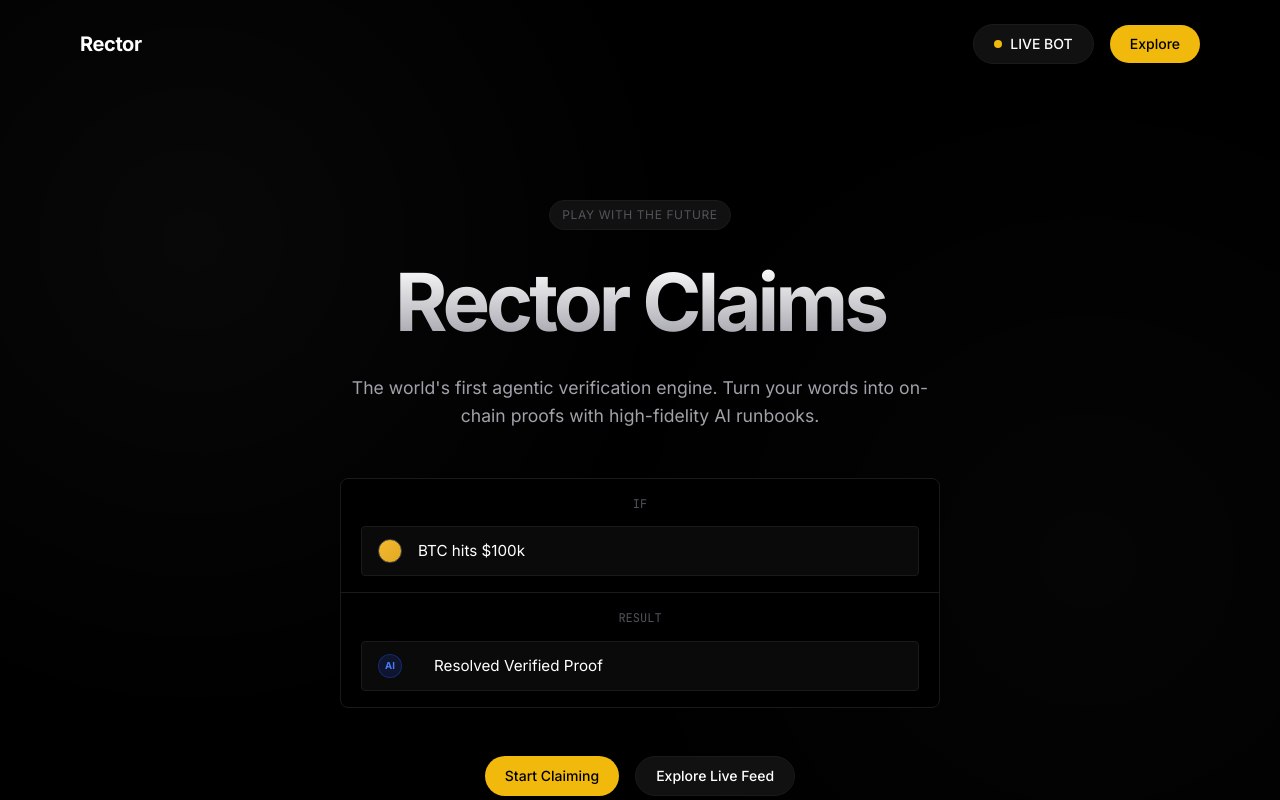
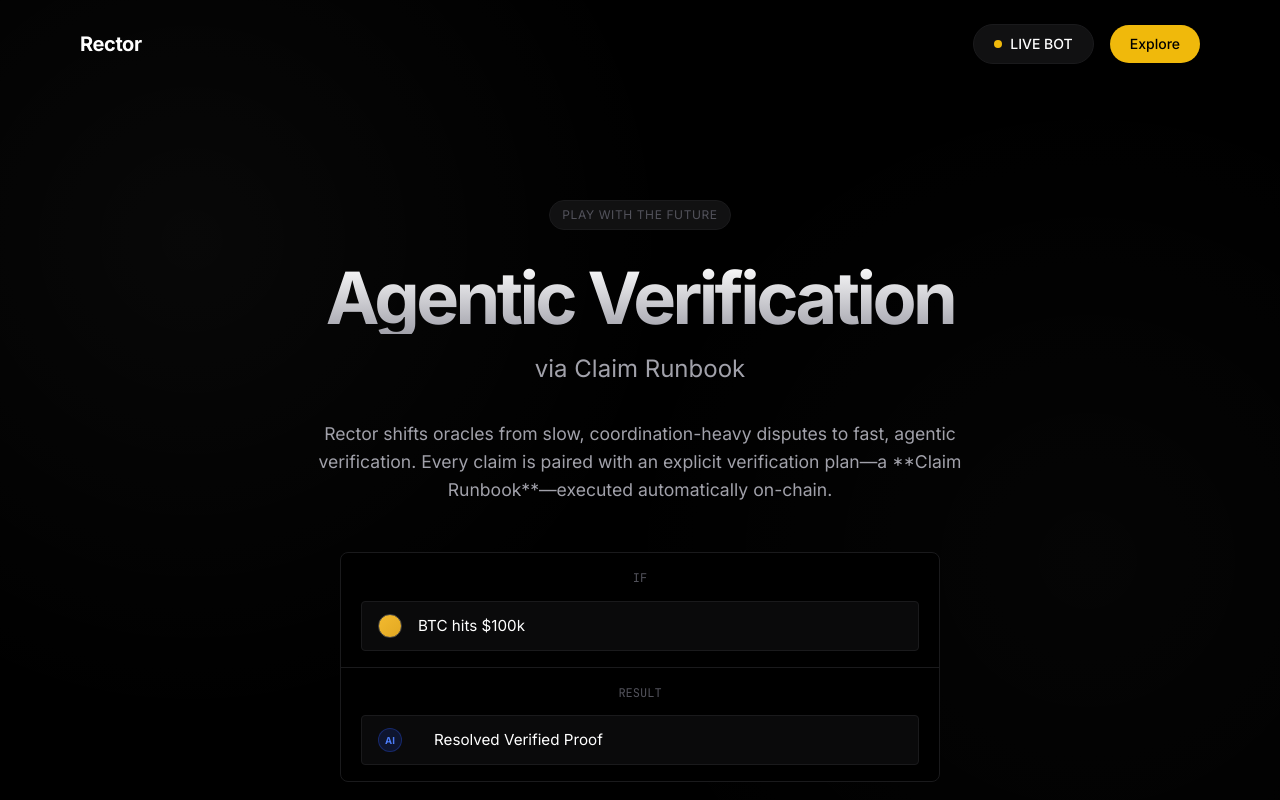
Before and after one commit to Shijas786/rector-bot, a Next.js app in the folder frontend/: page / in a window 1280 px wide. Shown: the top 800 px of the page. Built offline with nearby package versions, Linux system fonts and the light colour scheme; no server answers.

Commit message:
style: align branding with Agentic Verification philosophy

```diff
--- a/frontend/app/page.tsx
+++ b/frontend/app/page.tsx
@@ -36,9 +36,10 @@
       {/* ── Hero Section ── */}
       <section className="text-center" style={{ marginTop: "10vh", marginBottom: "15vh" }}>
         <div className="btn-badge mb-4">PLAY WITH THE FUTURE</div>
-        <h1 className="hero-title">Rector Claims</h1>
-        <p style={{ color: "var(--text-secondary)", maxWidth: "600px", margin: "0 auto 3rem auto", fontSize: "1.1rem" }}>
-          The world's first agentic verification engine. Turn your words into on-chain proofs with high-fidelity AI runbooks.
+        <h1 className="hero-title" style={{ fontSize: "clamp(2.5rem, 8vw, 4.5rem)" }}>Agentic Verification</h1>
+        <h2 style={{ fontSize: "1.5rem", fontWeight: "400", color: "var(--text-secondary)", marginBottom: "2rem", marginTop: "-1rem" }}>via Claim Runbook</h2>
+        <p style={{ color: "var(--text-secondary)", maxWidth: "700px", margin: "0 auto 3rem auto", fontSize: "1.1rem", lineHeight: "1.6" }}>
+          Rector shifts oracles from slow, coordination-heavy disputes to fast, agentic verification. Every claim is paired with an explicit verification plan—a **Claim Runbook**—executed automatically on-chain.
         </p>
 
         <div className="logic-block">
```
Also changed, not shown: 1 other file (tests, documents, lock files or other folders).
